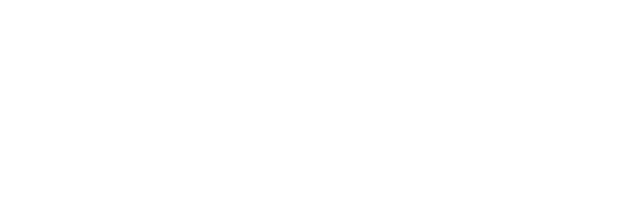
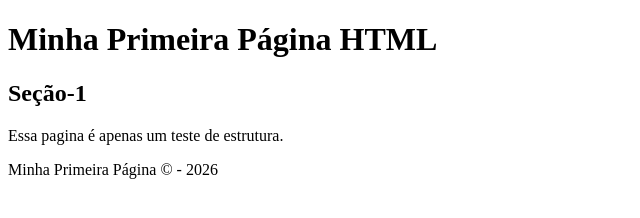
Before and after one commit to MariMari-Ramos/2-aula, a plain HTML site: page index.html in a window 1280 px wide. Shown: the whole page, without its empty margins (0-640 px from the left). Drawn offline with Linux system fonts and the light colour scheme.

Commit message:
Criação de uma pagina básica html.

```diff
--- a/index.html
+++ b/index.html
@@ -1,9 +1,33 @@
+<!--Exercício: Minha Primeira Página HTML
+ok 1. Crie um arquivo chamado index.html e utilize as tags essenciais para estruturar corretamente sua página.
+2. O documento HTML deve conter as tags de estrutura básica
+3. A Página deverá suportar caracteres especiais
+4. O Título da página deve ser "Minha Primeira Página HTML"
+-->
+
 <!DOCTYPE html>
 <!--
 	O DOCTYPE é um dtd ou é o Docuemente Type Definition. ele informa ao navegador o tipo de documento HTML que está sendo carregado, esteque estamos utilizando é a versão 5
 -->
 
-
 <html lang="pt-br">
-
+	<head>
+		<meta charset="UTF-8">
+		<meta name="viewport" content="width=device-width, initial-scale=1.0">
+		<title>Minha Primeira Página HTML</title>
+	</head>
+	<body>
+		<header>
+			<h1>Minha Primeira Página HTML</h1>
+		</header>
+		<main>
+		<section>
+			<h2>Seção-1</h2>
+			<p>Essa pagina é apenas um teste de estrutura.</p>
+		</section>
+		</main>
+		<footer>
+			<p>Minha Primeira Página &copy; - 2026</p>
+		</footer>
+	</body>
 </html>
```
